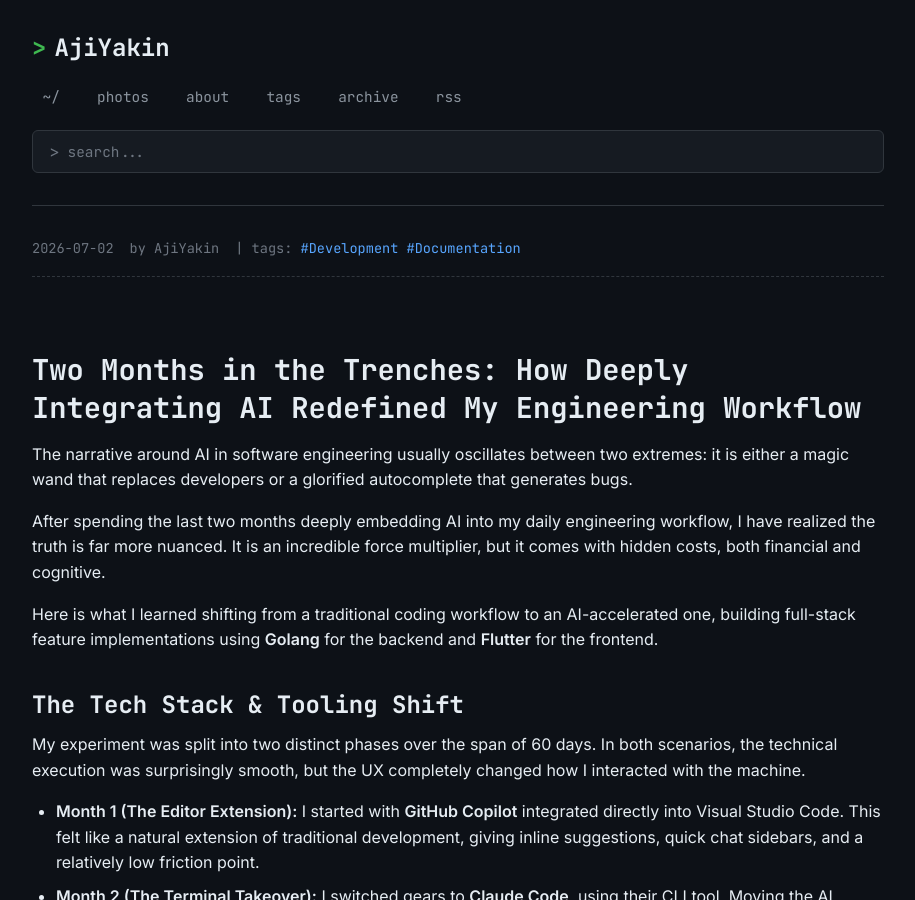
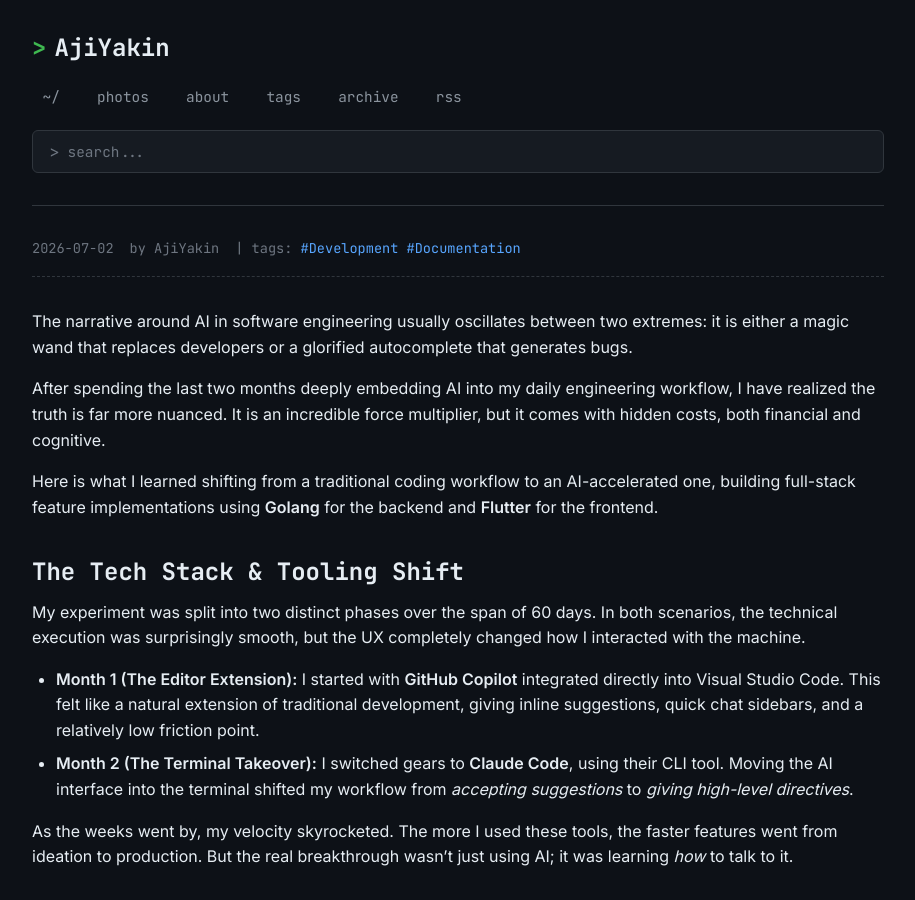
Before and after one commit to theikalman/theikalman.github.io, a Jekyll site: the page built from _posts/2026-07-03-my-experiences-of-integrating-ai-to-my-workflow.md, in a window 1280 px wide and 900 px high. Shown: the whole window, without its empty margins (182-1097 px from the left). Built offline with Jekyll 4.4.1, drawn with Linux system fonts in a browser that asks for light colours.

Commit message:
chore: remove duplicate title

```diff
--- a/_posts/2026-07-03-my-experiences-of-integrating-ai-to-my-workflow.md
+++ b/_posts/2026-07-03-my-experiences-of-integrating-ai-to-my-workflow.md
@@ -7,8 +7,6 @@
     - Development
     - Documentation
 ---
-
-# Two Months in the Trenches: How Deeply Integrating AI Redefined My Engineering Workflow
 
 The narrative around AI in software engineering usually oscillates between two
 extremes: it is either a magic wand that replaces developers or a glorified
```
